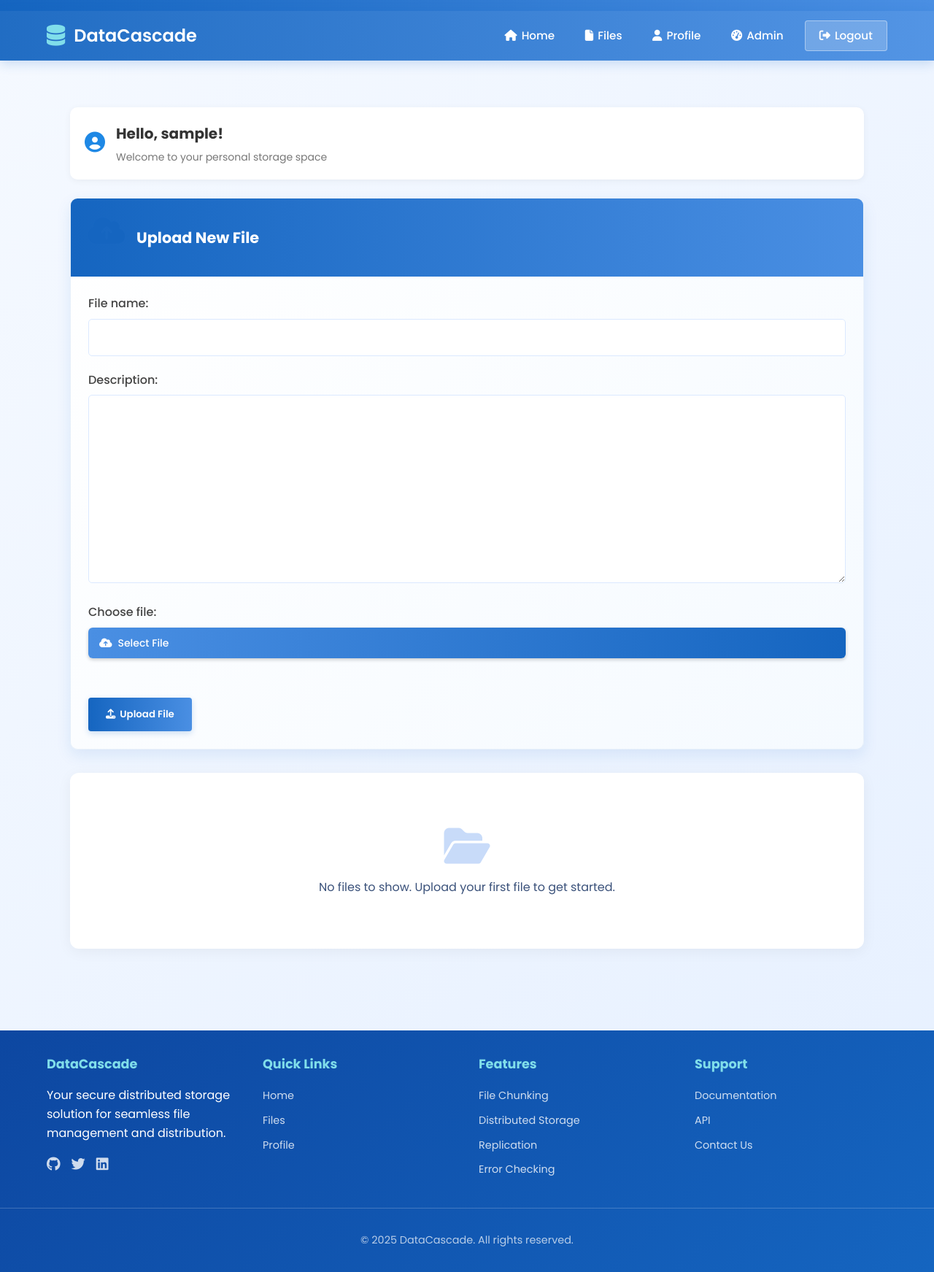
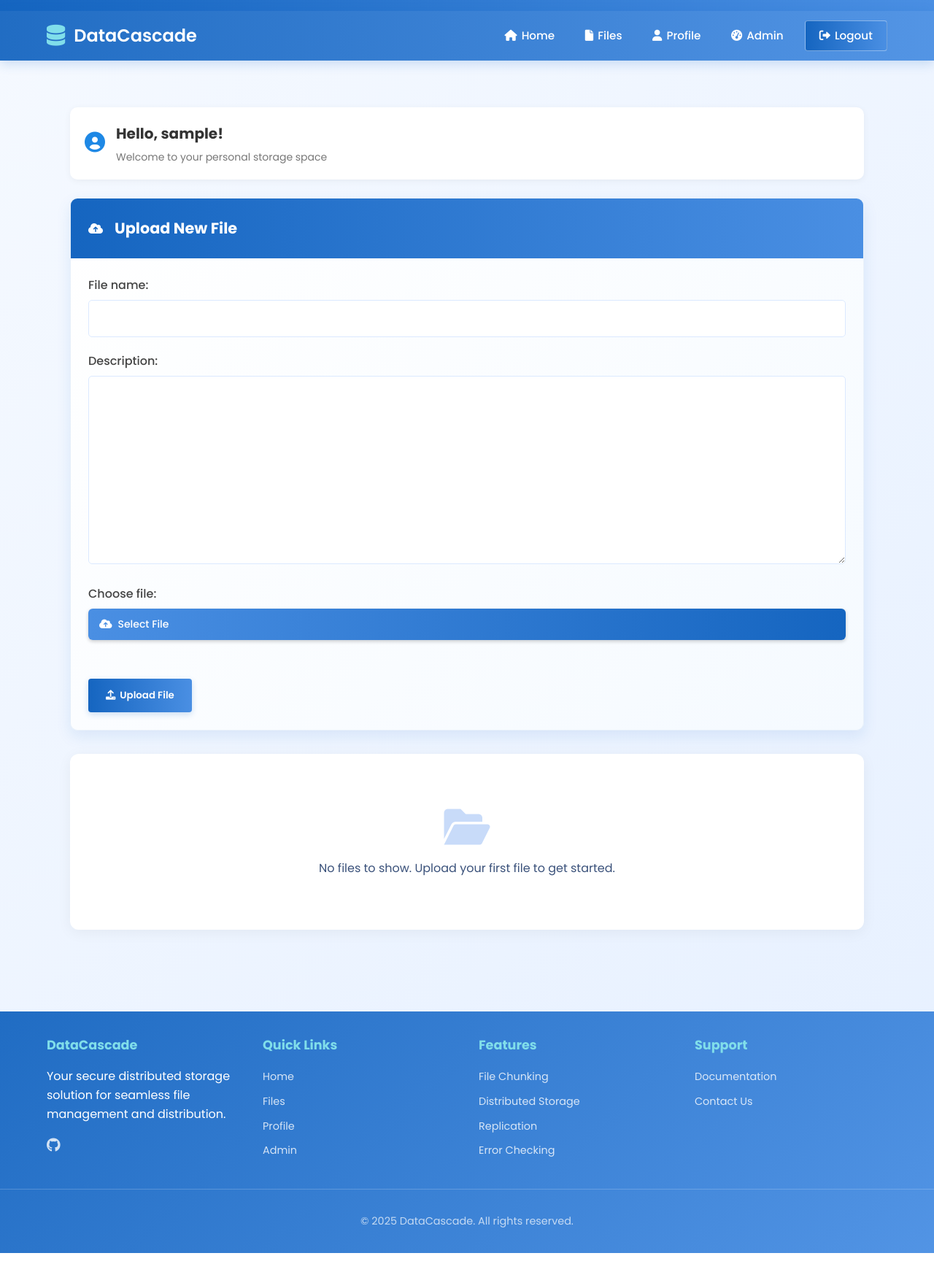
Before and after one commit to Parth-Parakhiya/DataCascade, a Django app: page /files/ in a window 1280 px wide. Shown: the whole page at 73% size. After the commit the page ends 1717 px from the top, so only its background shows below. Run offline with Django 5.2, Linux system fonts and the light colour scheme; the visitor is signed in with stand-in values (Sample User, id 1); data that the repository does not hold is empty.

```diff
--- a/storage_app/static/css/style.css
+++ b/storage_app/static/css/style.css
@@ -114,7 +114,7 @@ nav a {
 }
 
 nav a:hover {
-  color: #b3e5fc; /* Light blue highlight */
+  color: #1665C0; /* Light blue highlight */
 }
 
 .btn {
@@ -307,8 +307,8 @@ main {
 footer {
   background: linear-gradient(
     135deg,
-    var(--primary-dark) 0%,
-    var(--primary) 100%
+    rgba(21, 101, 192, 0.95) 0%,
+    rgba(74, 143, 227, 0.95) 100%
   );
   padding: 2rem 0;
   margin-top: 3rem;
@@ -346,7 +346,7 @@ footer {
 }
 
 .footer-section ul li a:hover {
-  color: #b3e5fc; /* Light blue */
+  color: #1165C0; /* Light blue */
 }
 
 .social-icons {
@@ -362,7 +362,7 @@ footer {
 }
 
 .social-icons a:hover {
-  color: #b3e5fc; /* Light blue */
+  color: #1165C0; /* Light blue */
 }
 
 .copyright {
@@ -1987,3 +1987,14 @@ footer {
   color: #7f8c8d; /* Disabled text color */
   cursor: not-allowed;
 }
+
+.upload-section h2 {
+  display: flex;
+  align-items: center;
+  color: white;
+}
+
+.upload-section i {
+  margin-right: 10px;
+  font-size: 1.5rem;
+}
--- a/storage_app/static/js/script.js
+++ b/storage_app/static/js/script.js
@@ -444,4 +444,5 @@ document.addEventListener('DOMContentLoaded', function () {
             }
         }
         return cookieValue;
-    }});
+    }
+});
--- a/storage_app/templates/base.html
+++ b/storage_app/templates/base.html
@@ -9,6 +9,7 @@
     <link rel="stylesheet" href="{% static '/css/style.css' %}">
     <!-- Font Awesome for icons -->
     <link rel="stylesheet" href="https://cdnjs.cloudflare.com/ajax/libs/font-awesome/6.4.0/css/all.min.css">
+    <link rel="stylesheet" href="https://cdnjs.cloudflare.com/ajax/libs/font-awesome/6.0.0-beta3/css/all.min.css">
     <!-- Google Fonts -->
     <link rel="preconnect" href="https://fonts.googleapis.com">
     <link rel="preconnect" href="https://fonts.gstatic.com" crossorigin>
@@ -42,14 +43,14 @@
                     <i class="fas fa-gauge-high"></i> Admin
                 </a>
                 {% endif %}
-                <a href="{% url 'logout' %}" class="btn btn-outline">
+                <a href="{% url 'logout' %}" class="btn button-main btn-outline">
                     <i class="fas fa-sign-out-alt"></i> Logout
                 </a>
                 {% else %}
-                <a href="{% url 'login' %}" class="btn btn-outline">
+                <a href="{% url 'login' %}" class="btn button-main btn-outline">
                     <i class="fas fa-sign-in-alt"></i> Login
                 </a>
-                <a href="{% url 'register' %}" class="btn btn-primary">
+                <a href="{% url 'register' %}" class="btn button-main btn-primary">
                     <i class="fas fa-user-plus"></i> Register
                 </a>
                 {% endif %}
@@ -68,9 +69,7 @@
                 <h4>DataCascade</h4>
                 <p>Your secure distributed storage solution for seamless file management and distribution.</p>
                 <div class="social-icons">
-                    <a href="#"><i class="fab fa-github"></i></a>
-                    <a href="#"><i class="fab fa-twitter"></i></a>
-                    <a href="#"><i class="fab fa-linkedin"></i></a>
+                    <a href="https://github.com/Parth-Parakhiya/DataCascade"><i class="fab fa-github"></i></a>
                 </div>
             </div>
 
@@ -85,16 +84,17 @@
                     <li><a href="{% url 'login' %}">Login</a></li>
                     <li><a href="{% url 'register' %}">Register</a></li>
                     {% endif %}
+                    <li><a href="{% url 'admin_dashboard' %}">Admin</a></li>
                 </ul>
             </div>
 
             <div class="footer-section">
                 <h4>Features</h4>
                 <ul>
-                    <li><a href="#">File Chunking</a></li>
-                    <li><a href="#">Distributed Storage</a></li>
-                    <li><a href="#">Replication</a></li>
-                    <li><a href="#">Error Checking</a></li>
+                    <li><a>File Chunking</a></li>
+                    <li><a>Distributed Storage</a></li>
+                    <li><a>Replication</a></li>
+                    <li><a>Error Checking</a></li>
                 </ul>
             </div>
 
@@ -102,8 +102,7 @@
                 <h4>Support</h4>
                 <ul>
                     <li><a href="#">Documentation</a></li>
-                    <li><a href="#">API</a></li>
-                    <li><a href="#">Contact Us</a></li>
+                    <li><a href="https://github.com/Parth-Parakhiya/DataCascade">Contact Us</a></li>
                 </ul>
             </div>
         </div>
--- a/storage_app/templates/files.html
+++ b/storage_app/templates/files.html
@@ -22,7 +22,7 @@
     <!-- File upload card -->
     <div class="upload-card">
         <div class="upload-card-header">
-            <i class="fas fa-cloud-upload-alt feature-icon"></i>
+            <i class="fas fa-cloud-upload-alt"></i>
             <h3>Upload New File</h3>
         </div>
         <div class="upload-card-body">
--- a/storage_app/templates/index.html
+++ b/storage_app/templates/index.html
@@ -13,7 +13,7 @@
                 <h2>Distributed Storage System</h2>
                 <p>DataCascade efficiently splits and distributes your files across multiple storage nodes, ensuring
                     high availability and reliability.</p>
-                <a href="{% url 'register' %}" class="btn btn-primary">
+                <a href="{% url 'register' %}" class="btn btn-primary button-main">
                     <i class="fas fa-rocket"></i> Get Started
                 </a>
             </div>
@@ -28,9 +28,9 @@
                 <h2>Intelligent File Chunking</h2>
                 <p>Our advanced chunking algorithm optimizes storage efficiency while maintaining fast retrieval times
                     for all your data.</p>
-                <a href="#" class="btn btn-primary">
-                    <i class="fas fa-puzzle-piece"></i> Learn More
-                </a>
+                    <a href="{% url 'register' %}" class="btn btn-primary button-main">
+                        <i class="fas fa-rocket"></i> Get Started
+                    </a>
             </div>
             <div class="carousel-image">
                 <i class="fas fa-puzzle-piece" style="font-size: 8rem; color: #2ecc71;"></i>
@@ -43,9 +43,9 @@
                 <h2>Redundancy & Security</h2>
                 <p>Built-in error checking and multiple replication strategies ensure your data remains safe and
                     accessible at all times.</p>
-                <a href="#" class="btn btn-primary">
-                    <i class="fas fa-shield-alt"></i> Explore Security
-                </a>
+                    <a href="{% url 'register' %}" class="btn btn-primary button-main">
+                        <i class="fas fa-rocket"></i> Get Started
+                    </a>
             </div>
             <div class="carousel-image">
                 <i class="fas fa-lock" style="font-size: 8rem; color: #e74c3c;"></i>
```
